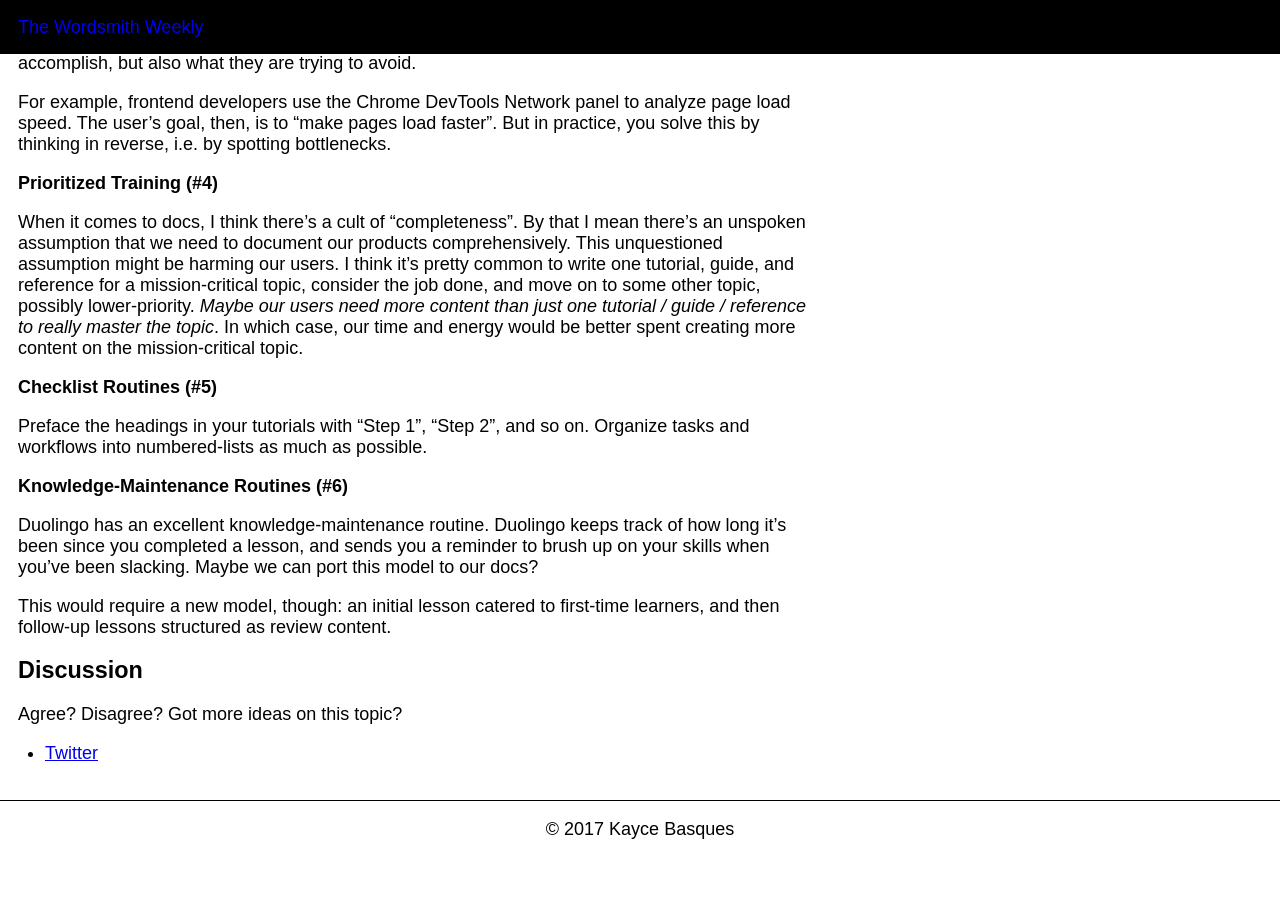
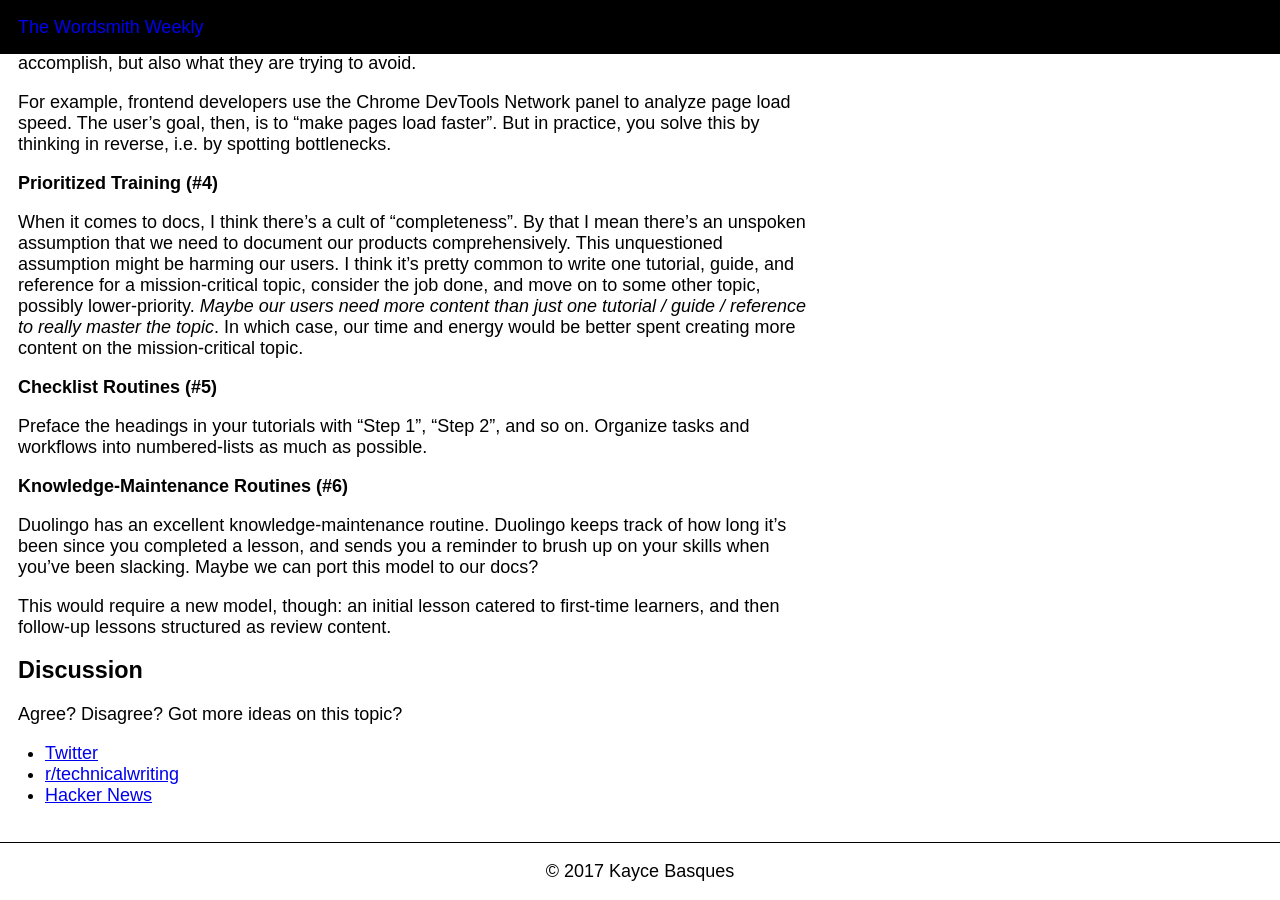
Before and after one commit to kaycebasques/wordsmithweekly, a Jekyll site: the page built from _posts/2017-01-06-effective-education.markdown, in a window 1280 px wide and 900 px high, scrolled down 1400 px. Built offline with Jekyll 4.4.1, drawn with Linux system fonts in a browser that asks for light colours; before the commit the page ends 2258 px from its top, so only the background shows below that.

Commit message:
add discussion links to effective education

```diff
--- a/_posts/2017-01-06-effective-education.markdown
+++ b/_posts/2017-01-06-effective-education.markdown
@@ -137,5 +137,9 @@ content.
 Agree? Disagree? Got more ideas on this topic?
 
 * [Twitter][twitter]
+* [r/technicalwriting][reddit]
+* [Hacker News][HN]
 
 [twitter]: https://twitter.com/intent/tweet?text=%40kaycebasques%20re%3A%20%22Effective%20Education%22...
+[reddit]: https://www.reddit.com/r/technicalwriting/comments/5oegf0/effective_education/
+[HN]: https://news.ycombinator.com/item?id=13414089
```
